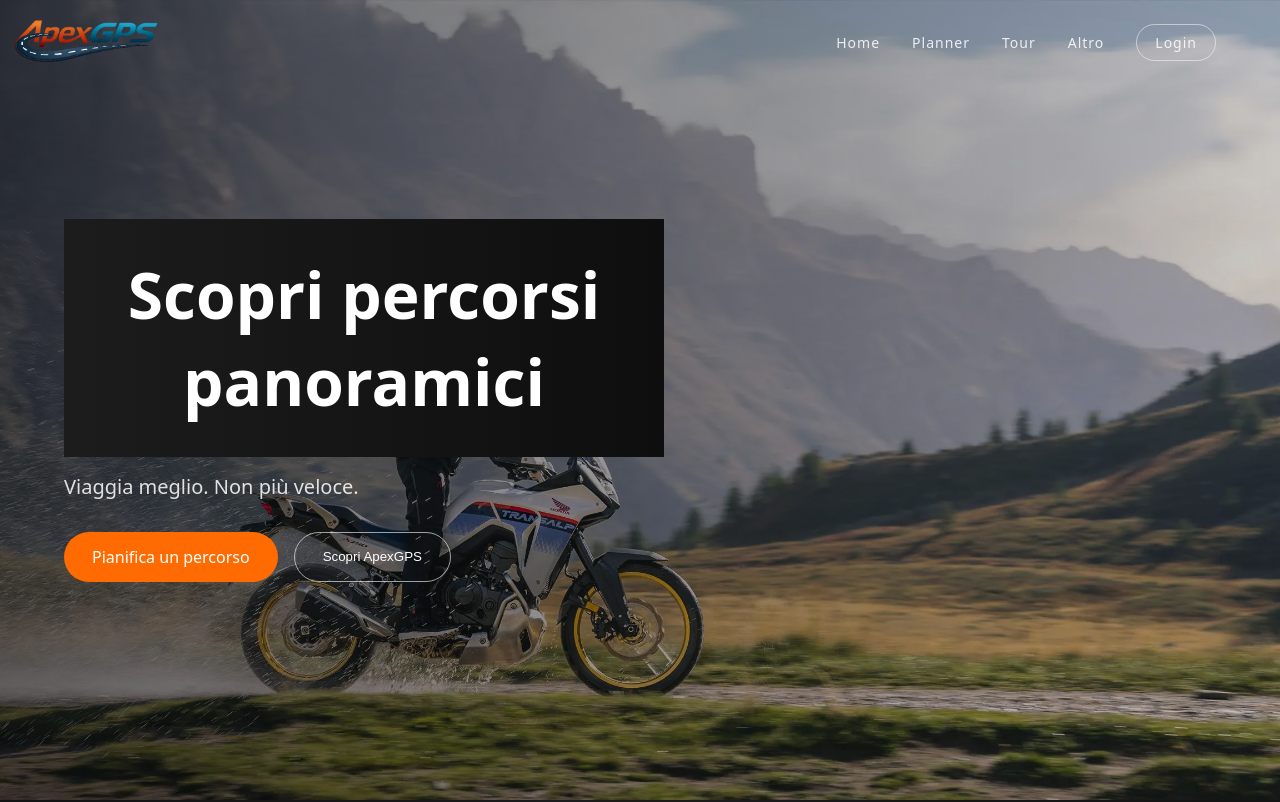
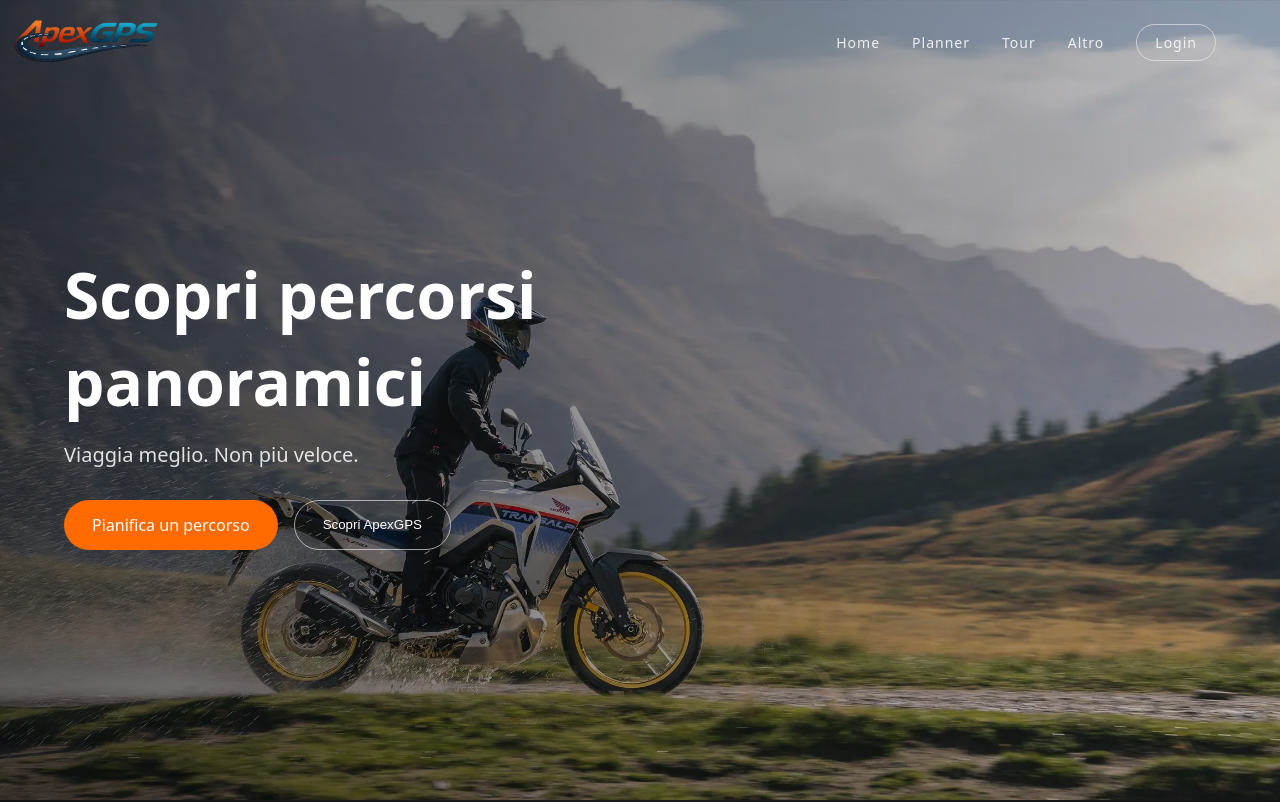
Before and after one commit to Omarone529/ApexGPS_Web, a React (Vite) app: page / in a window 1280 px wide. Shown: the top 802 px of the page. Built offline with nearby package versions, Linux system fonts and the light colour scheme.

Commit message:
fix: solved conflict between different pages' styles

```diff
--- a/src/pages/Tour.css
+++ b/src/pages/Tour.css
@@ -1,7 +1,7 @@
 /* =========================
    TOUR PAGE
    ========================= */
-h1 {
+.tour h1 {
     text-align: center;
     padding: 2rem;
     margin: 0;
--- a/src/pages/Tour.jsx
+++ b/src/pages/Tour.jsx
@@ -4,9 +4,11 @@ import './Tour.css';
 function Tour() {
     return (
         <>
-            <h1>TOUR</h1>
-            <section id="nearby-routes" className="routes">
-                <RoutesGrid />
+            <section className="tour">
+                <h1>TOUR</h1>
+                <section id="nearby-routes" className="routes">
+                    <RoutesGrid />
+                </section>
             </section>
         </>
     );
```
